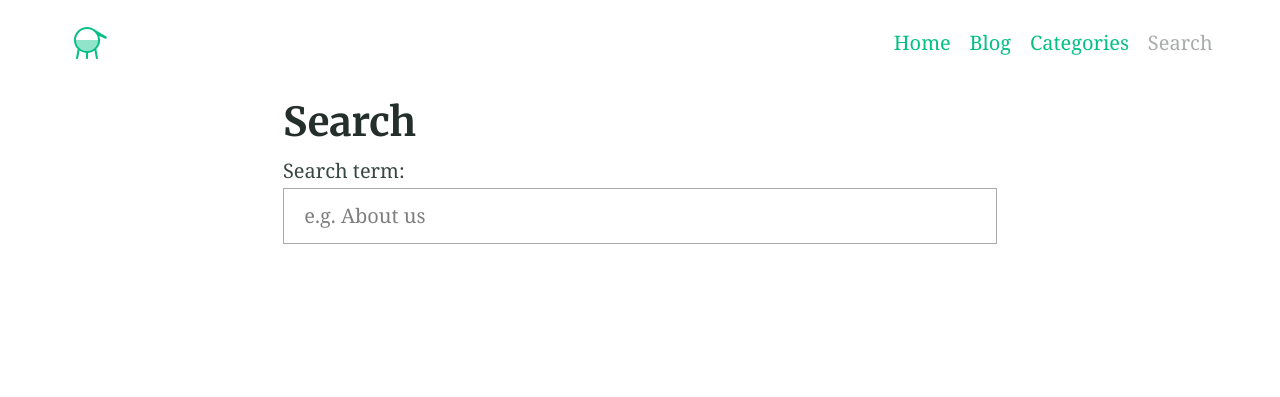
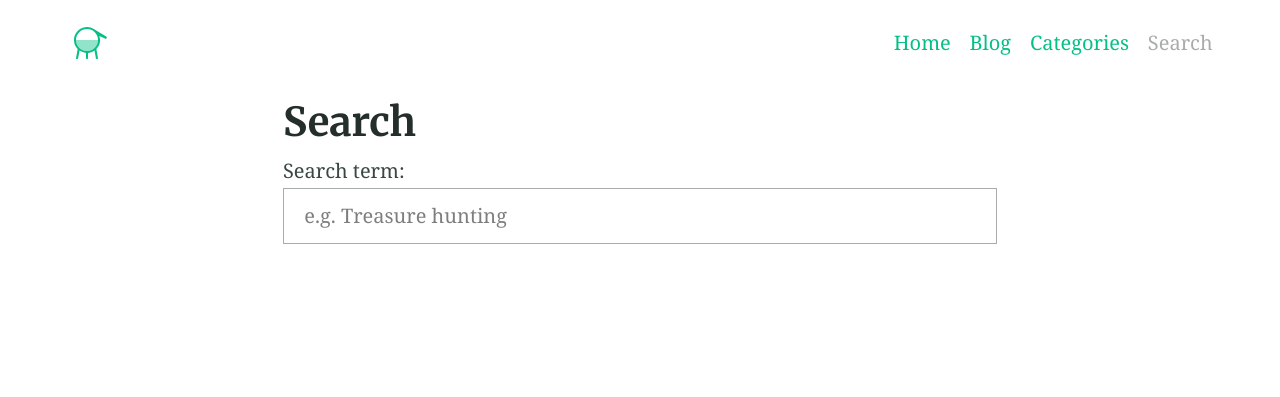
Before and after one commit to A-Chicharito-S/A-Chicharito-S.github.io, a Jekyll site: the page built from search.md, in a window 1280 px wide. Shown: the top 397 px of the page. Built offline with Jekyll 4.4.1, drawn with Linux system fonts in a browser that asks for light colours.

Commit message:
Update site-search.html

```diff
--- a/_includes/site-search.html
+++ b/_includes/site-search.html
@@ -1,7 +1,7 @@
 <div class="form  form--search">
   <form id="contact-form" action="">
     <label class="label" for="search">Search term:</label>
-    <input class="input" id="search" type="search" name="search" placeholder="e.g. About us" autocomplete="off" />
+    <input class="input" id="search" type="search" name="search" placeholder="e.g. Treasure hunting" autocomplete="off" />
 
     <ul class="list  list--results" id="list">
         <!-- results go here -->
```
